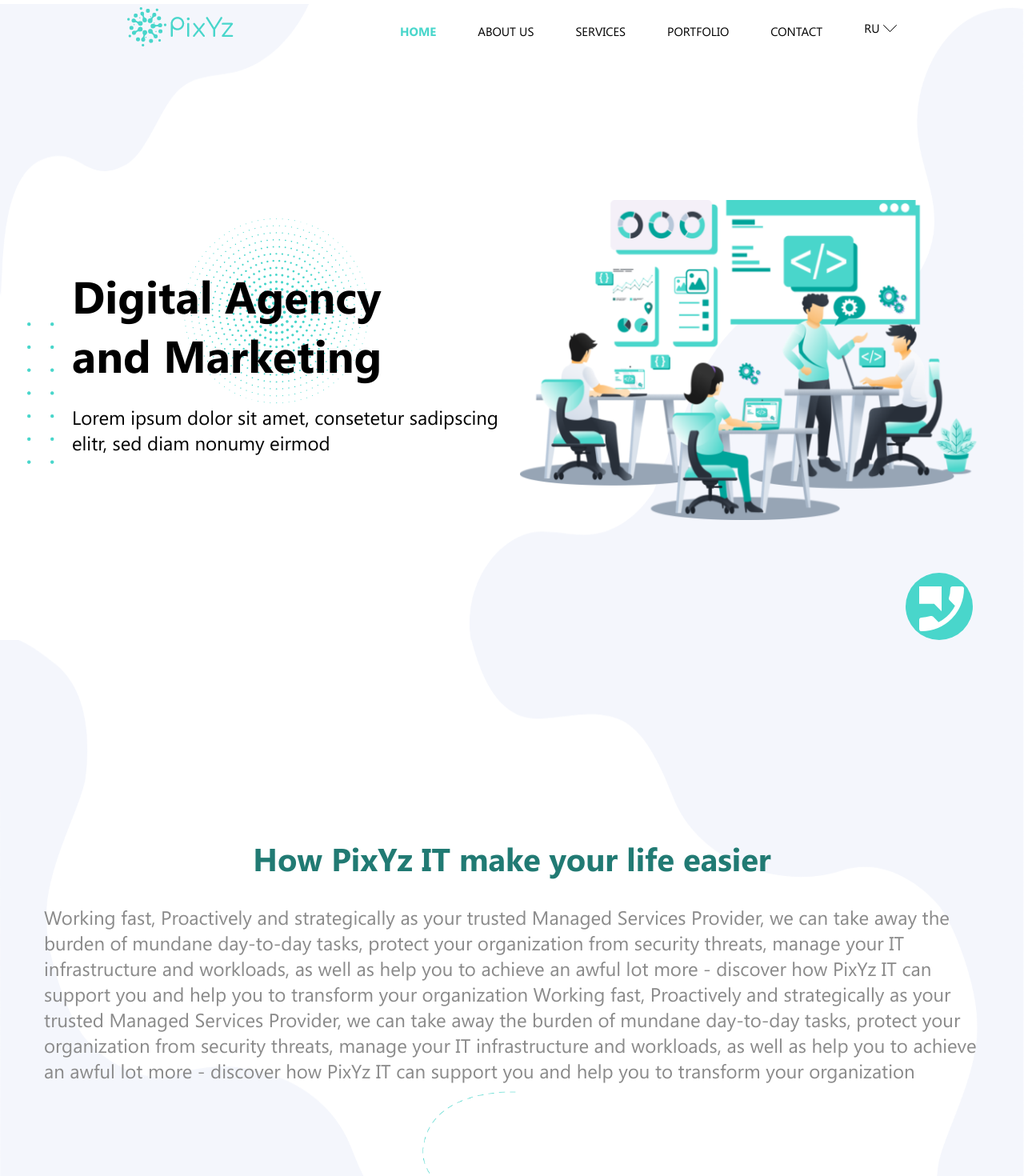
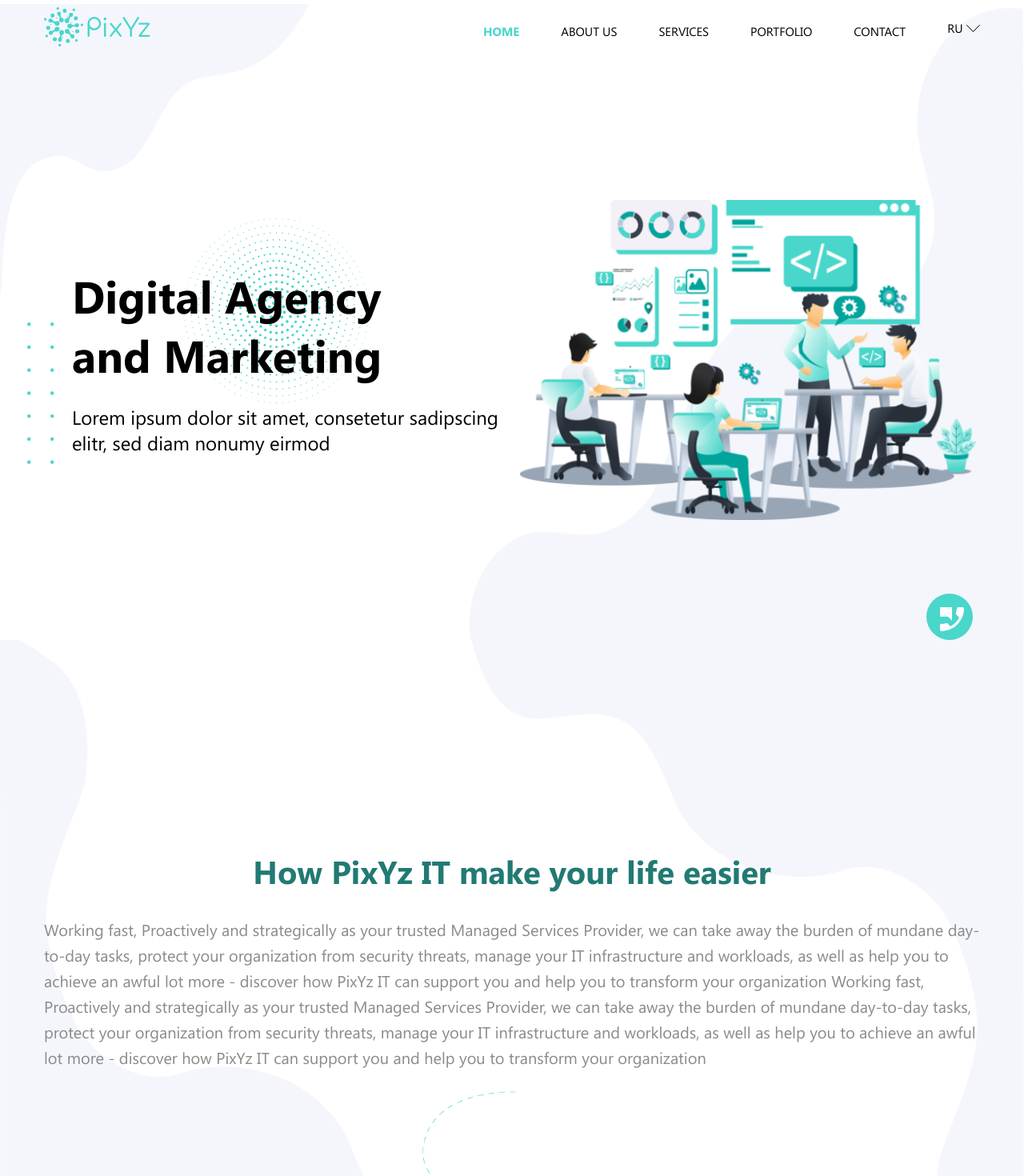
Before and after one commit to BlackHawk999/pixzy, a Vue app: page / in a window 1280 px wide. Shown: the top 1470 px of the page at 80% size. Built offline with nearby package versions, Linux system fonts and the light colour scheme.

Commit message:
layout fixed

```diff
--- a/src/components/GetInTouch.vue
+++ b/src/components/GetInTouch.vue
@@ -118,11 +118,10 @@ export default {};
     padding: 16px 60px;
     color: #ffffff;
     background: #49d6cb;
-    border: none;
+     border: 1px solid #49d6cb;
     cursor: pointer;
 
     &:hover {
-      border: 1px solid #49d6cb;
       color: #49d6cb;
       background: #ffffff;
     }
--- a/src/components/Intro.vue
+++ b/src/components/Intro.vue
@@ -110,8 +110,8 @@ export default {};
     position: absolute;
     bottom: 0;
     right: 5%;
-    width: 84px;
-    height: 84px;
+    width: 58px;
+    height: 58px;
     padding: 17px 11px 11px 17px;
     border-radius: 50%;
     color: rgba(12, 180, 166, 0.35);
--- a/src/components/Navbar.vue
+++ b/src/components/Navbar.vue
@@ -65,6 +65,9 @@ export default {
   mounted() {
     window.addEventListener("scroll", this.updateScroll);
   },
+  beforeDestroy() {
+    window.removeEventListener("scroll", this.updateScroll);
+  },
 };
 </script>
 
@@ -83,7 +86,7 @@ export default {
 
   &-wrapper {
     display: flex;
-    justify-content: space-around;
+    justify-content: space-between;
     align-items: center;
   }
 
--- a/src/components/PixyzText.vue
+++ b/src/components/PixyzText.vue
@@ -63,7 +63,7 @@ export default {};
 
   &-text {
     font-family: "Seg";
-    font-size: 24px;
+    font-size: 20px;
     line-height: 32px;
     color: #8a8a8a;
   }
--- a/src/components/PixyzWork.vue
+++ b/src/components/PixyzWork.vue
@@ -52,8 +52,7 @@
               assessment. If a similar task was completed earlier, it becomes
               easier to give an accurate estimate, and time tracking becomes our
               recommendation. From the previous step, we can collect all the
-              pieces that we are going to collect from end to end. For each
-              task, we analyze its complexity and make a classification.
+              pieces that we are going to collect from end to end.
             </p>
           </div>
         </div>
@@ -140,6 +139,7 @@ export default {};
     p {
       font-family: "Seg";
       font-size: 24px;
+      line-height: 32px;
       color: #8a8a8a;
     }
   }
--- a/src/components/PixzyTechno.vue
+++ b/src/components/PixzyTechno.vue
@@ -9,6 +9,9 @@
             analysts excel in every technology powering native, hybrid, cross-
             platform and custom software development.
           </p>
+          <div class="round-img-wrapper">
+            <img src="@/assets/img/round.png" alt="" />
+          </div>
         </div>
         <div class="technologies">
           <div class="techno-type">
@@ -86,6 +89,7 @@ export default {};
   padding: 100px 0;
 
   .techno-title {
+    position: relative;
     display: flex;
     flex-direction: column;
     gap: 28px;
@@ -102,6 +106,14 @@ export default {};
       font-family: "Seg";
       font-size: 24px;
       color: #8a8a8a;
+    }
+
+    .round-img-wrapper {
+      position: absolute;
+      top: 10%;
+      left: 0;
+      transform: translate(-15%);
+      z-index: -1;
     }
   }
 
```
Also changed, not shown: src/assets/img/round.png (added).
